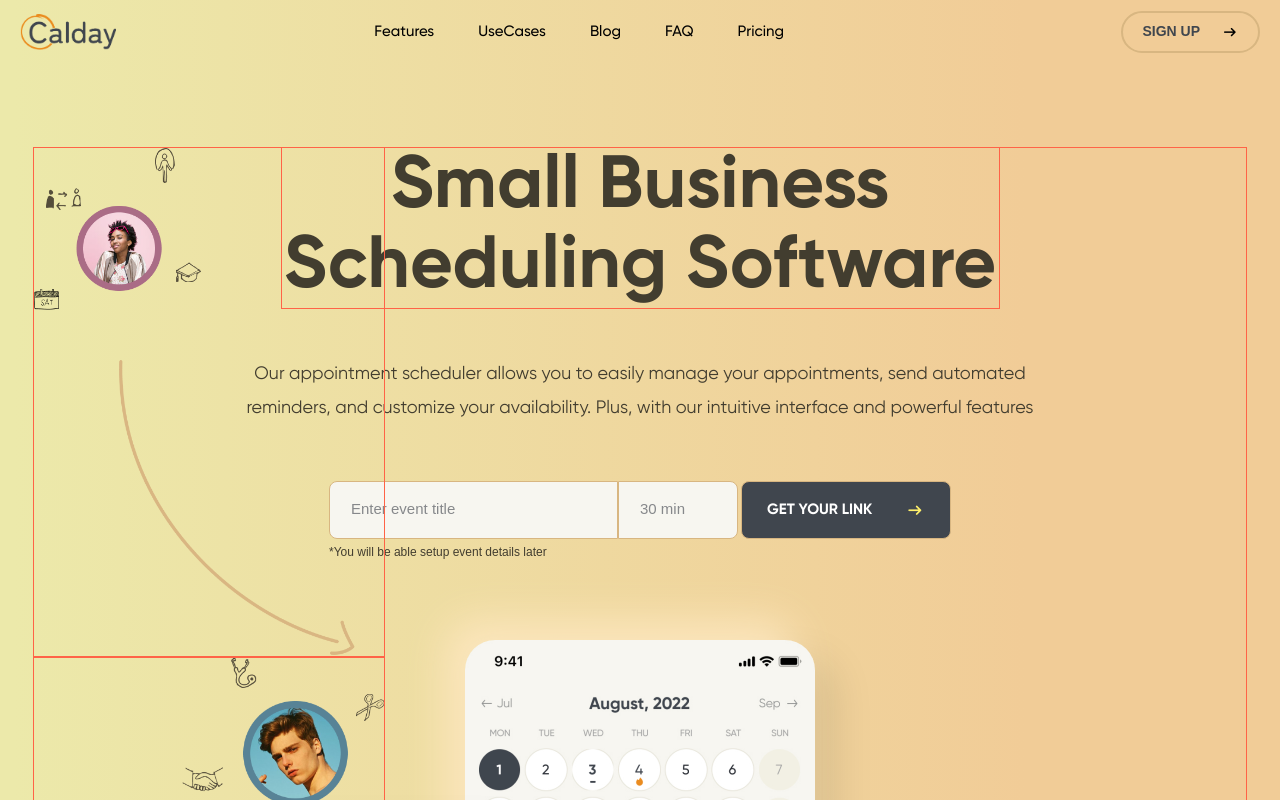
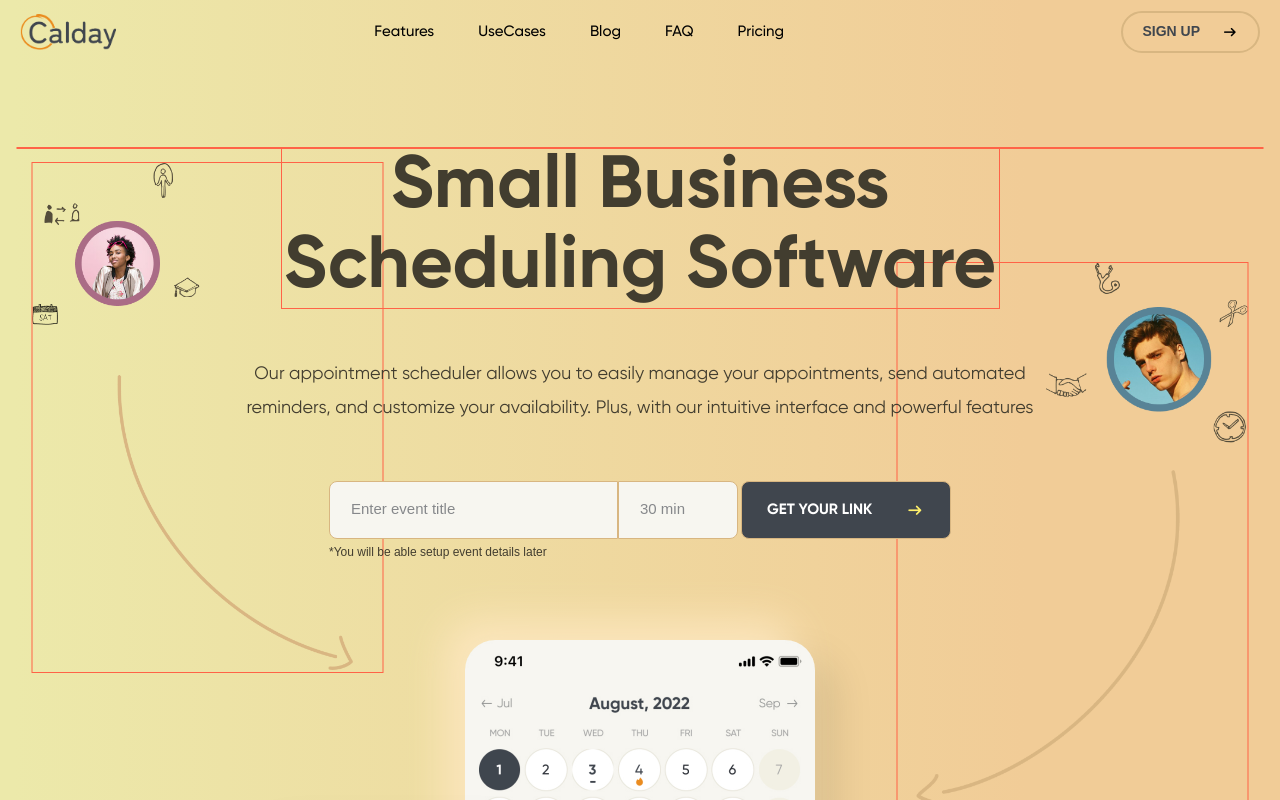
Before and after one commit to sabationok/calday-next-app_2, a Next.js app: page / in a window 1280 px wide. Shown: the top 800 px of the page. Built offline with nearby package versions, Linux system fonts and the light colour scheme.

Commit message:
10 hero backgorunds avatars

```diff
--- a/src/components/SectionFeatures/Features/FeatureItem.tsx
+++ b/src/components/SectionFeatures/Features/FeatureItem.tsx
@@ -1,6 +1,6 @@
 import Image, { StaticImageData } from "next/image";
 // import SvgIcons, { IconsMap } from "@/components/SvgIcon/SvgIcons";
-import styled, { ThemedStyledProps } from "styled-components";
+import styled from "styled-components";
 import { ThemeType } from "@/styles/theme";
 import Icon, { IconId } from "@/components/Icon";
 
--- a/src/components/SectionFeatures/Features/Features.tsx
+++ b/src/components/SectionFeatures/Features/Features.tsx
@@ -2,7 +2,6 @@ import { useState } from "react";
 import testData from "@/testData";
 import FeatureItem from "./FeatureItem";
 import Image from "next/image";
-import { theme } from "@/styles/theme";
 
 import styled from "styled-components";
 
--- a/src/components/SectionHero/SectionHero.tsx
+++ b/src/components/SectionHero/SectionHero.tsx
@@ -17,11 +17,11 @@ const SectionHero: React.FC = () => {
   return (
     <StyledSectionHero>
       <BackgroundHeroItems>
-        <BackgroundAvatarItem top="15px" left="0">
+        <BackgroundAvatarItem top="15px" left="15px">
           <Image src={images.HeroAvatarLeft_2x} alt="" width={200} />
         </BackgroundAvatarItem>
 
-        <BackgroundAvatarItem top="115px" right="0">
+        <BackgroundAvatarItem top="115px" right="15px">
           <Image src={images.HeroAvatarRight_2x} alt="" width={279} />
         </BackgroundAvatarItem>
       </BackgroundHeroItems>
@@ -57,8 +57,8 @@ const StyledSectionHero = styled.section`
 `;
 
 const FlexWrapper = styled.div`
-  position: static;
-  z-index: 5;
+  position: relative;
+  z-index: 20;
   display: flex;
   flex-direction: column;
   align-items: center;
@@ -68,17 +68,23 @@ const BackgroundHeroItems = styled.div`
   position: absolute;
   left: 50%;
   width: 100%;
-  max-width: 1212px;
+
+  max-width: 1245px;
 
   transform: translateX(-50%);
 
   outline: 1px solid tomato;
+
+  @media screen and (max-width: 1220px) {
+    display: none;
+  }
 `;
 const BackgroundAvatarItem = styled.div<{
   top?: string;
   left?: string;
   right?: string;
 }>`
+  position: absolute;
   top: ${({ top }) => top};
   left: ${({ left }) => left};
   right: ${({ right }) => right};
```
